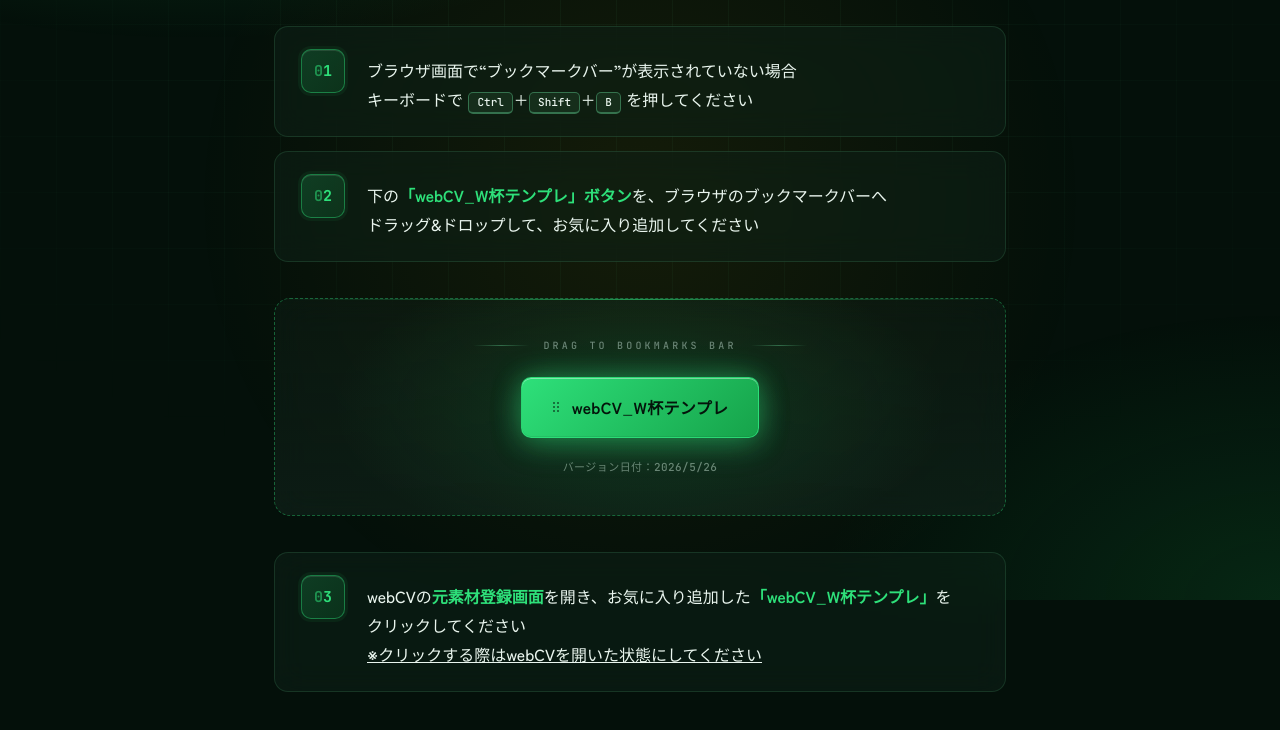
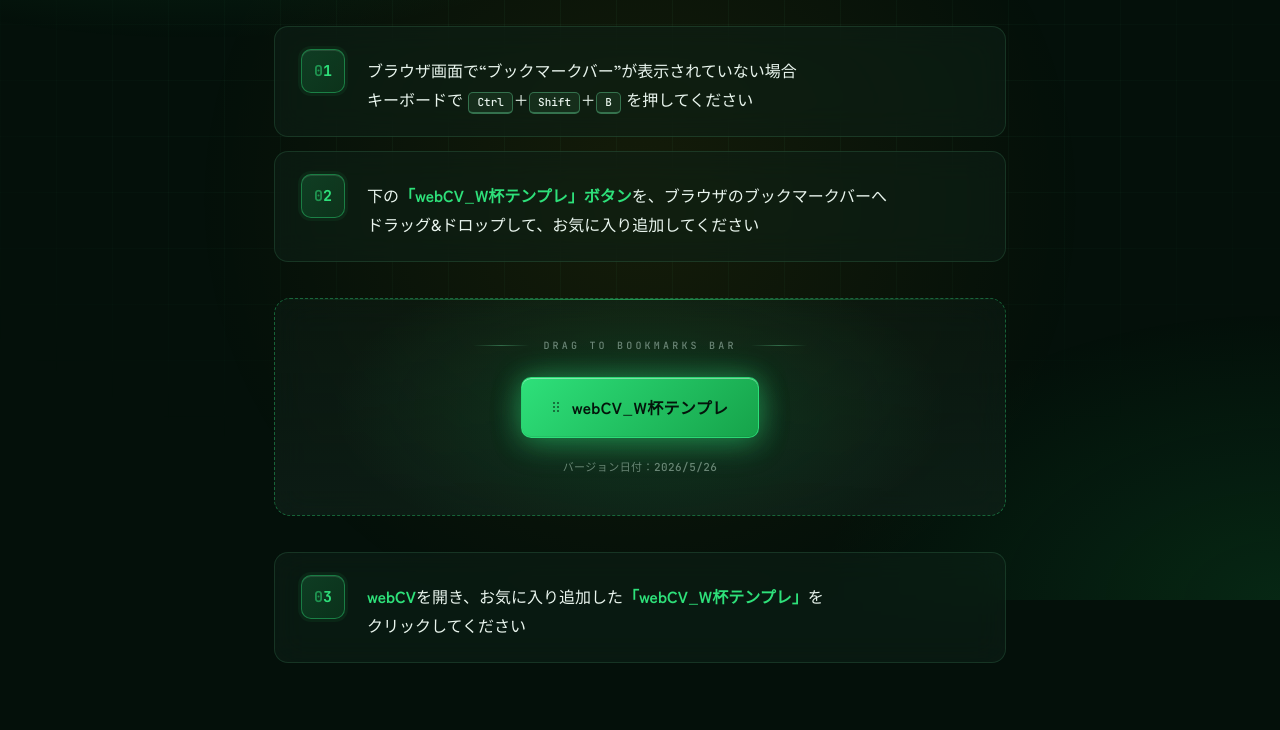
Before and after one commit to rommorjam/2026WCup, a plain HTML site: page index.html in a window 1280 px wide. Shown: the part 200-930 px from the top of the page. Drawn offline with Linux system fonts and the light colour scheme.

Commit message:
Add files via upload

```diff
--- a/index.html
+++ b/index.html
@@ -379,7 +379,7 @@
             <section class="step">
                 <div class="step-num">3</div>
                 <div class="step-body">
-                    <p>webCVの<strong>元素材登録画面</strong>を開き、お気に入り追加した<strong>「webCV_W杯テンプレ」</strong>を<br>クリックしてください<br><u>※クリックする際はwebCVを開いた状態にしてください</u></p>
+                    <p><strong>webCV</strong>を開き、お気に入り追加した<strong>「webCV_W杯テンプレ」</strong>を<br>クリックしてください</p>
                 </div>
             </section>
         </div>
```
